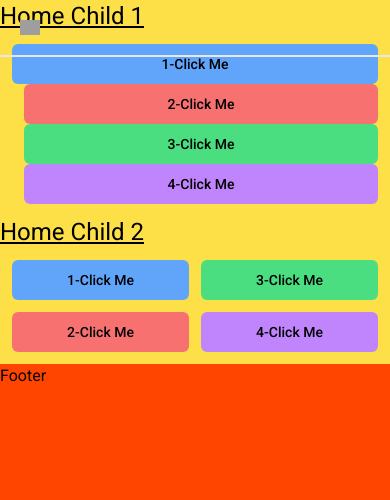
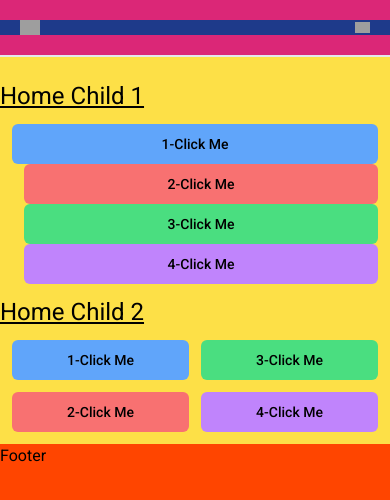
Before and after one commit to WackyChomp/thermo, a Next.js app: page / in a window 390 px wide. Shown: the top 500 px of the page. Built offline with nearby package versions, Linux system fonts and the light colour scheme; grey boxes are pictures that could not be loaded.

Commit message:
Added flex styling in global.css / added color styling, links, and hamburger icon to navbar component / adjusted padding-top to prevent overlap in home route group page.tsx

```diff
--- a/app/(root)/(home)/page.tsx
+++ b/app/(root)/(home)/page.tsx
@@ -6,7 +6,7 @@ import { Button } from '@/components/ui/button'
 export default function Home() {
   return (
     <div>
-      <div className="bg-yellow-300">
+      <div className="bg-yellow-300 pt-20">
         <h1 className='text-2xl underline'>Home Child 1</h1>
         <div className="flex p-3 space-x-3 flex-col">
           <Button className='bg-blue-400'>1-Click Me</Button>
--- a/app/globals.css
+++ b/app/globals.css
@@ -68,3 +68,10 @@
     --ring: 212.7 26.8% 83.9%;
   }
 }
+
+/* ---------------------------------------------------- */
+
+.flex-between{ @apply flex justify-between items-center }
+.flex-center{ @apply flex justify-center items-center }
+.flex-start{ @apply flex justify-start items-center }
+.flex-end{ @apply flex justify-end items-center }
--- a/components/Navbar.tsx
+++ b/components/Navbar.tsx
@@ -6,8 +6,8 @@ type Props = {}
 
 const Navbar = (props: Props) => {
   return (
-    <nav className="flex-center fixed top-0 z-50 w-full border-b-2 border-crimson-500 py-5 text-slate-600">
-      <div className="flex-between mx-auto w-full max-w-screen-2xl px-5 xs:px-8 sm:px-16">
+    <nav className="flex-center fixed top-0 z-50 w-full border-b-2 bg-pink-600 border-crimson-500 py-5 text-green-500">
+      <div className="flex-between mx-auto w-full max-w-screen-2xl bg-blue-900 px-5 xs:px-8 sm:px-16">
         <Link href='/'>
           <Image
             src='https://media.tenor.com/ZFoOuUSqPBEAAAAi/stalzone-meme.gif'
@@ -16,6 +16,27 @@ const Navbar = (props: Props) => {
             width={20}
           />
         </Link>
+
+        <Image
+          src='https://img.icons8.com/ios/200/menu--v1.png'
+          alt='hamburger-menu'
+          className='block md:hidden'
+          width={15}
+          height={15}
+        />
+
+        <ul className="flex-center gap-x-3 max-md:hidden md:gap-10">
+          <li className='body-text !font-bold'>
+            <Link href='/' target='_blank'>
+              Thermo nuclear
+            </Link>
+          </li>
+          <li className='body-text !font-normal'>
+            <Link href='/' target='_blank'>
+              Arctic Gale
+            </Link>
+          </li>
+        </ul>
       </div>
     </nav>
   )
--- a/next.config.js
+++ b/next.config.js
@@ -18,6 +18,18 @@ module.exports = {
         port: '',
         pathname: '/media/10QZvWwBUQbpqE/giphy.gif',
       },
+      {
+        protocol: 'https',
+        hostname: 'img.icons8.com',
+        port: '',
+        pathname: '/ios/200/menu--v1.png',
+      },
+      // {
+      //   protocol: '',
+      //   hostname: '',
+      //   port: '',
+      //   pathname: '',
+      // },
     ],
   },
 }
```
